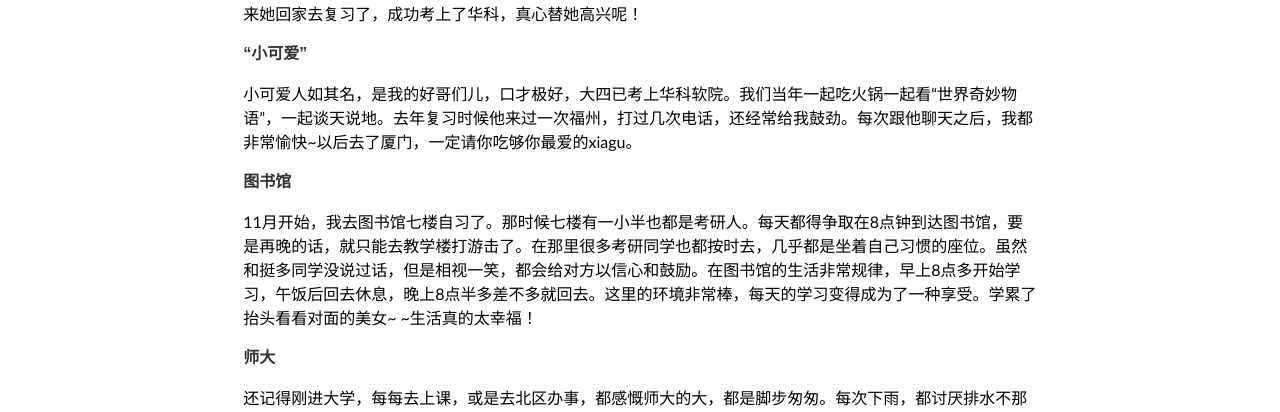
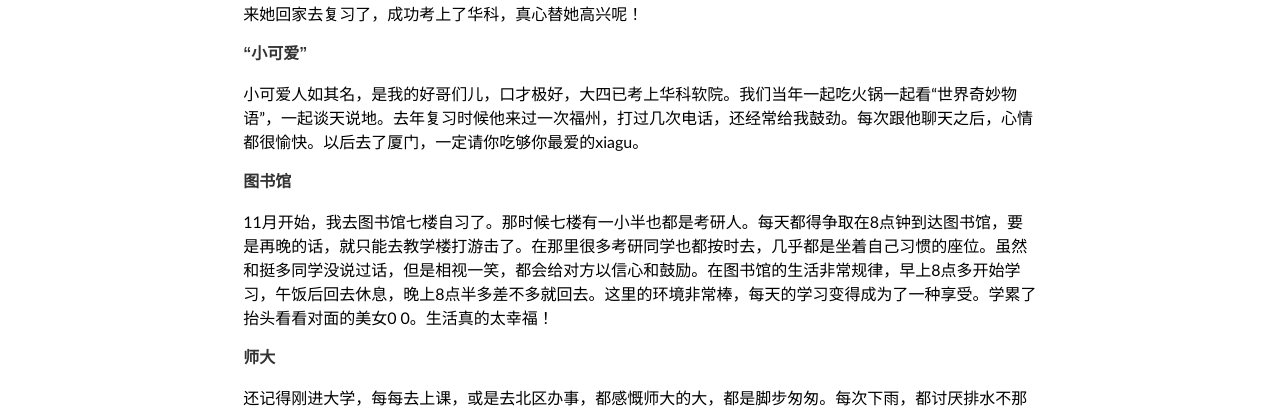
Before and after one commit to PianoCat/PianoCat.github.io, a Jekyll site: the page built from _posts/2014-05-08-memory-of-nationalPostGraduateEntranceExamination.md, in a window 1280 px wide. Shown: the part 1425-1837 px from the top of the page. Built offline with Jekyll 4.4.1, drawn with Linux system fonts in a browser that asks for light colours; some web fonts are replaced; Markdown is read by kramdown in place of the engine named in the settings; comment, search, counter and statistics services are not loaded.

Commit message:
little modify..

```diff
--- a/_layouts/default.html
+++ b/_layouts/default.html
@@ -3,7 +3,7 @@
   <head>
     <meta http-equiv="content-type" content="text/html; charset=utf-8" />
     <meta name="author" content="{{ site.author }}" />
-	<title>{{ page.title }} | {{ site.author }}</title>
+	<title>{{ page.author }} | {{ site.title }}</title>
     <link rel="shortcut icon" href="/girl.jpg">
     <link href="{{ site.url }}/feed/" rel="alternate" title="{{ site.author }}" type="application/atom+xml" />
     <link rel="stylesheet" href="/media/css/style.css">
--- a/_posts/2014-05-08-memory-of-nationalPostGraduateEntranceExamination.md
+++ b/_posts/2014-05-08-memory-of-nationalPostGraduateEntranceExamination.md
@@ -43,11 +43,11 @@ tags: [大学， 心情]
 
 ####"小可爱"
 
-小可爱人如其名，是我的好哥们儿，口才极好，大四已考上华科软院。我们当年一起吃火锅一起看“世界奇妙物语”，一起谈天说地。去年复习时候他来过一次福州，打过几次电话，还经常给我鼓劲。每次跟他聊天之后，我都非常愉快~以后去了厦门，一定请你吃够你最爱的xiagu。
+小可爱人如其名，是我的好哥们儿，口才极好，大四已考上华科软院。我们当年一起吃火锅一起看“世界奇妙物语”，一起谈天说地。去年复习时候他来过一次福州，打过几次电话，还经常给我鼓劲。每次跟他聊天之后，心情都很愉快。以后去了厦门，一定请你吃够你最爱的xiagu。
 
 ####图书馆
 
-11月开始，我去图书馆七楼自习了。那时候七楼有一小半也都是考研人。每天都得争取在8点钟到达图书馆，要是再晚的话，就只能去教学楼打游击了。在那里很多考研同学也都按时去，几乎都是坐着自己习惯的座位。虽然和挺多同学没说过话，但是相视一笑，都会给对方以信心和鼓励。在图书馆的生活非常规律，早上8点多开始学习，午饭后回去休息，晚上8点半多差不多就回去。这里的环境非常棒，每天的学习变得成为了一种享受。学累了抬头看看对面的美女~ ~生活真的太幸福！
+11月开始，我去图书馆七楼自习了。那时候七楼有一小半也都是考研人。每天都得争取在8点钟到达图书馆，要是再晚的话，就只能去教学楼打游击了。在那里很多考研同学也都按时去，几乎都是坐着自己习惯的座位。虽然和挺多同学没说过话，但是相视一笑，都会给对方以信心和鼓励。在图书馆的生活非常规律，早上8点多开始学习，午饭后回去休息，晚上8点半多差不多就回去。这里的环境非常棒，每天的学习变得成为了一种享受。学累了抬头看看对面的美女0 0。生活真的太幸福！
 
 ####师大
 
```
